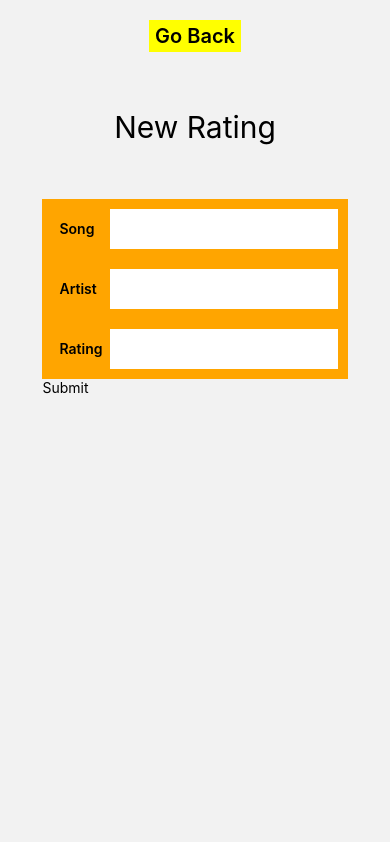
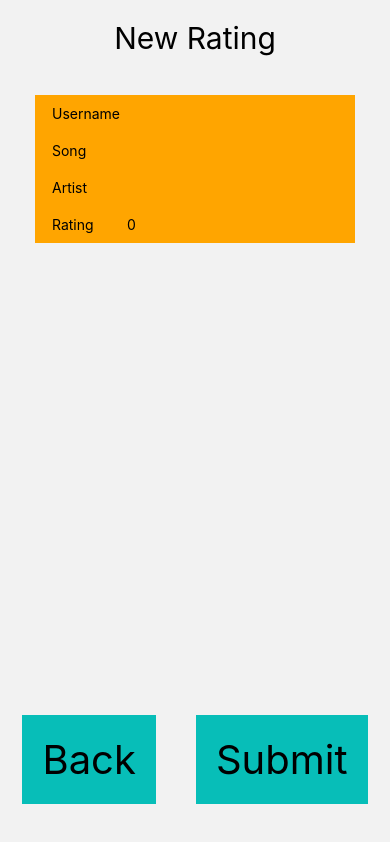
Before and after one commit to friendlymatthew/rendaratenative, a React Native app: screen /Post in a window 390 px wide. Built offline with nearby package versions, Linux system fonts and the light colour scheme; no server answers.

Commit message:
combined functionality

```diff
--- a/screens/HomeScreen.js
+++ b/screens/HomeScreen.js
@@ -16,7 +16,9 @@ import axios from "axios";
 const Item = (rating) => (
 	<Pressable
 		style={{
-			backgroundColor: "red",
+			backgroundColor: "#0891B2",
+
+			marginVertical: 10,
 			flexDirection: "row",
 			paddingVertical: 10,
 			flexWrap: "wrap",
@@ -39,6 +41,7 @@ const Item = (rating) => (
 				style={{
 					fontSize: 20,
 					fontWeight: 600,
+					color: "white",
 					opacity: 80,
 				}}
 			>
@@ -89,7 +92,7 @@ export default function HomeScreen({ route, navigation }) {
 					<Text style={styles.buttonText}>Create</Text>
 				</TouchableOpacity>
 			</View>
-			<View style={{ flex: 8, width: 380, backgroundColor: "#3c69e7" }}>
+			<View style={{ flex: 8, width: 380 }}>
 				<Animated.FlatList
 					data={data}
 					renderItem={renderItem}
@@ -103,6 +106,7 @@ export default function HomeScreen({ route, navigation }) {
 
 const styles = StyleSheet.create({
 	container: {
+		backgroundColor: "#ECFEFF",
 		flex: 1,
 		alignItems: "center",
 		justifyContent: "center",
--- a/screens/PostScreen.js
+++ b/screens/PostScreen.js
@@ -7,27 +7,112 @@ import {
     TouchableOpacity,
     TextInput,
 } from "react-native";
-import React, { useState, useEffect } from "react";
 
-export default function PostScreen({ route, navigation }) {
-	const [artist, onChangeArtist] = useState("");
-	const [song, onChangeSong] = useState("");
-	const [rating, onChangeRating] = useState(null);
+import React, { useEffect, useState } from "react";
+import axios from "axios";
+
+export default function PostScreen({ navigation }) {
+    const [state, setState] = useState({
+        username: "",
+        song: "",
+        artist: "",
+        rating: 0,
+    });
+
+    const [submit, setSubmit] = useState(false);
+
+    const [submitError, setSubmitError] = useState(false);
+
+    const [error, setError] = useState(false);
+
+    useEffect(() => {
+        if (submit) {
+            return navigation.navigate("Home");
+        }
+    });
+
+    const handleUsernameChange = (input) => {
+        setState((state) => ({
+            ...state,
+            username: input,
+        }));
+    };
+
+    const handleSongChange = (input) => {
+        setState((state) => ({
+            ...state,
+            song: input,
+        }));
+    };
+
+    const handleArtistChange = (input) => {
+        setState((state) => ({
+            ...state,
+            artist: input,
+        }));
+    };
+
+    const handleRatingChange = (input) => {
+        setState((state) => ({
+            ...state,
+            rating: input.replace(/[^1-5]/g, ""),
+        }));
+    };
+
+    const handleSubmit = () => {
+        console.log("Submit res form:", state);
+
+        axios
+            .get("http://127.0.0.1:8000/api/ratings")
+            .then(function (response) {
+                let matches = response.data.filter(
+                    (item) =>
+                        item.username === state.username &&
+                        item.song === state.song &&
+                        item.artist === state.artist
+                );
+                if (matches.length > 0) {
+                    setSubmitError(true);
+                } else {
+                    axios
+                        .post("http://127.0.0.1:8000/api/ratings", {
+                            username: state.username,
+                            song: state.song,
+                            artist: state.artist,
+                            rating: state.rating,
+                        })
+                        .then(function (response) {
+                            console.log(response);
+                            setSubmit(true);
+                        })
+                        .catch(function (error) {
+                            setError(true);
+                            setSubmitError(false);
+                            if (error.response) {
+                                console.log(error.response.data);
+                            } else if (error.request) {
+                                console.log(error.request.data);
+                            } else if (error.message) {
+                                console.log(error.message.data);
+                            }
+                        });
+                }
+            })
+            .catch(function (error) {
+                setError(true);
+                setSubmitError(false);
+                if (error.response) {
+                    console.log(error.response.data);
+                } else if (error.request) {
+                    console.log(error.request.data);
+                } else if (error.message) {
+                    console.log(error.message.data);
+                }
+            });
+    };
 
     return (
         <View style={styles.container}>
-			<View style={{ flex: 1 }}>
-				<TouchableOpacity
-					onPress={() => navigation.navigate("Home", {})}
-					style={{
-						backgroundColor: "yellow",
-						paddingVertical: 4,
-						paddingHorizontal: 6,
-					}}
-				>
-					<Text style={{ fontSize: 20, fontWeight: 600 }}>Go Back</Text>
-				</TouchableOpacity>
-			</View>
             <View style={{ flex: 1 }}>
                 <Text
                     style={{
@@ -37,38 +122,75 @@ export default function PostScreen({ route, navigation }) {
                     New Rating
                 </Text>
             </View>
-			<View style={{ flex: 7 }}>
+            <View style={{ flex: 8 }}>
                 <View style={styles.field}>
-					<Text style={styles.fieldText}>Song</Text>
+                    <Text style={{ marginHorizontal: 7 }}>Username</Text>
                     <TextInput
-						style={styles.fieldInput}
-						value={song}
-						onChangeText={onChangeSong}
-					/>
-				</View>
-				<View style={styles.field}>
-					<Text style={styles.fieldText}>Artist</Text>
-					<TextInput
-						style={styles.fieldInput}
-						value={artist}
-						onChangeText={onChangeArtist}
-					/>
-				</View>
-				<View style={styles.field}>
-					<Text style={styles.fieldText}>Rating</Text>
-					<TextInput
-						style={styles.fieldInput}
-						value={rating}
-						keyboardType="numeric"
-						onChangeText={onChangeRating}
+                        styles={styles.input}
+                        onChangeText={(text) => handleUsernameChange(text)}
+                        value={state.username}
                     />
                 </View>
 
-				<View style={{ }}>
-					<TouchableOpacity>
-						<Text>Submit</Text>
+                <View style={styles.field}>
+                    <Text style={{ marginHorizontal: 7 }}>Song</Text>
+                    <TextInput
+                        styles={styles.input}
+                        onChangeText={(text) => handleSongChange(text)}
+                        value={state.song}
+                    />
+                </View>
+
+                <View style={styles.field}>
+                    <Text style={{ marginHorizontal: 7 }}>Artist</Text>
+                    <TextInput
+                        styles={styles.input}
+                        onChangeText={(text) => handleArtistChange(text)}
+                        value={state.artist}
+                    />
+                </View>
+
+                <View style={styles.field}>
+                    <Text style={{ marginHorizontal: 7 }}>Rating</Text>
+                    <TextInput
+                        styles={styles.input}
+                        keyboardType="numeric"
+                        maxLength={1}
+                        onChangeText={(text) => handleRatingChange(text)}
+                        placeholder="Enter a value 1-5"
+                        value={state.rating}
+                    />
+                </View>
+            </View>
+            {error && (
+                <View>
+                    <Text>An error occurred. Please try again.</Text>{" "}
+                </View>
+            )}
+            {submitError && (
+                <View>
+                    {" "}
+                    <Text>
+                        You already rated this song. Please try again.
+                    </Text>{" "}
+                </View>
+            )}
+            <View
+                style={{
+                    flexDirection: "row",
+                    justifyContent: "center",
+                    flexWrap: "wrap",
+                }}
+            >
+                <TouchableOpacity
+                    style={styles.button}
+                    onPress={() => navigation.navigate("Home", {})}
+                >
+                    <Text style={styles.buttonText}>Back</Text>
                 </TouchableOpacity>
-				</View>
+                <TouchableOpacity style={styles.button} onPress={handleSubmit}>
+                    <Text style={styles.buttonText}>Submit</Text>
+                </TouchableOpacity>
             </View>
         </View>
     );
@@ -81,30 +203,24 @@ const styles = StyleSheet.create({
         justifyContent: "center",
         paddingVertical: 20,
     },
+    input: {
+        height: 40,
+        backgroundColor: "white",
+    },
+    button: {
+        backgroundColor: "#07BEB8",
+        padding: 20,
+        margin: 20,
+    },
+    buttonText: {
+        fontSize: 40,
+    },
     field: {
         flexDirection: "row",
-		alignItems: "center",
         justifyContent: "space-between",
         flexWrap: "wrap",
         backgroundColor: "orange",
         paddingVertical: 10,
         paddingHorizontal: 10,
     },
-	fieldText: {
-		marginHorizontal: 7,
-		fontSize: 14,
-		fontWeight: 600,
-	},
-	fieldInput: {
-		height: 40,
-		backgroundColor: "white",
-		paddingHorizontal: 5,
-	},
-	button: {
-		backgroundColor: "#07BEB8",
-		padding: 20,
-	},
-	buttonText: {
-		fontSize: 40,
-	},
 });
--- a/screens/RatingScreen.js
+++ b/screens/RatingScreen.js
@@ -41,7 +41,11 @@ import {
 	};
 
 	return (
-	  <View>
+		<View
+			style={{
+				paddingHorizontal: 15,
+			}}
+		>
 			<Text>
 				{id}, {username}, {song}, {artist}, {rating},
 			</Text>
@@ -52,7 +56,7 @@ import {
 				<Text>Go Back</Text>
 			</TouchableOpacity>
 			<View>
-		  <View styles={{margin:40}}>
+				<View styles={{ margin: 40 }}>
 					<View>
 						<Text>Update Song</Text>
 					</View>
@@ -61,7 +65,6 @@ import {
 							style={styles.input}
 							onChangeText={(text) => setSongInput(text)}
 							placeholder={song}
-
 						></TextInput>
 					</View>
 				</View>
@@ -69,7 +72,6 @@ import {
 					style={styles.input}
 					onChangeText={(text) => setArtistInput(text)}
 					placeholder="Update Artist"
-
 				></TextInput>
 				<TextInput
 					style={styles.input}
```
Lines whose indentation alone changed are shown as unchanged.
